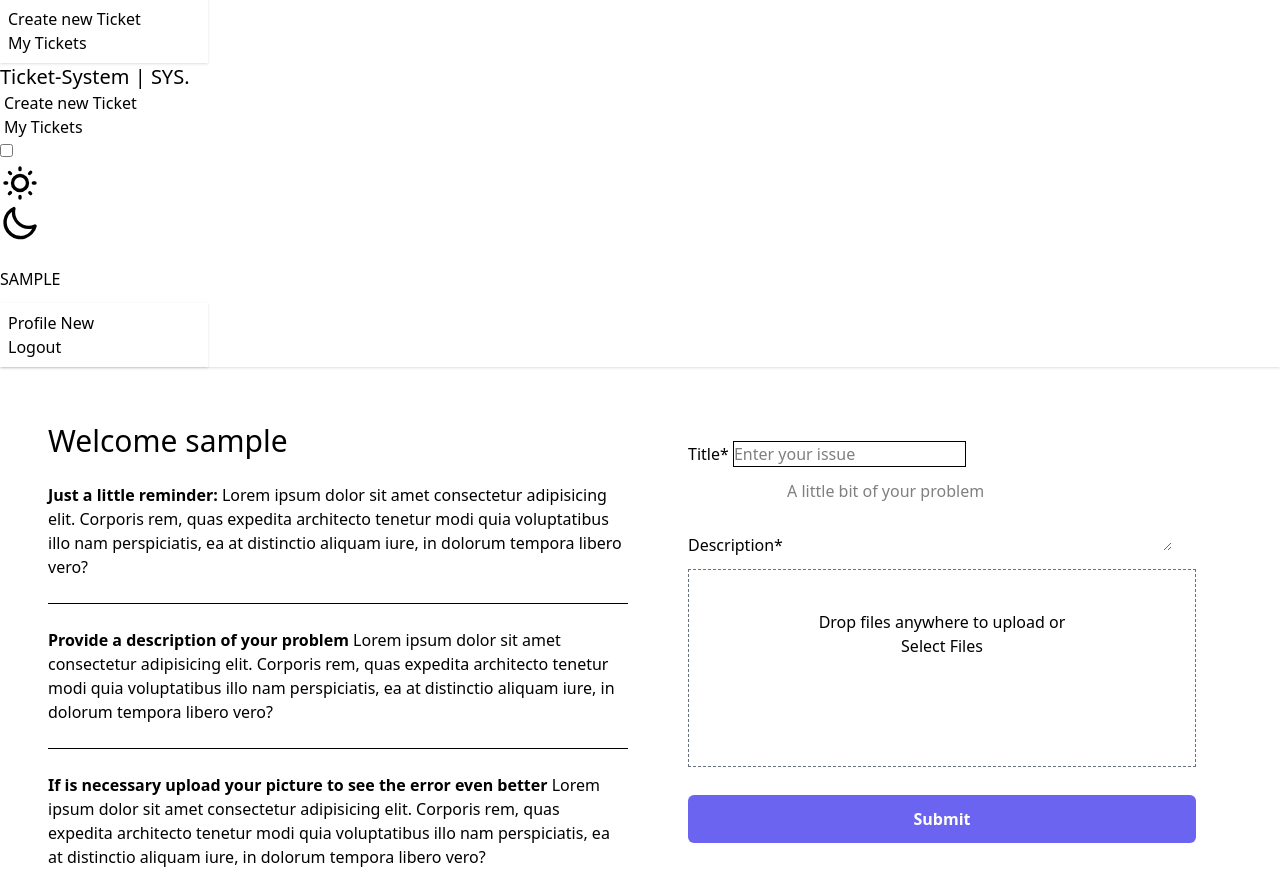
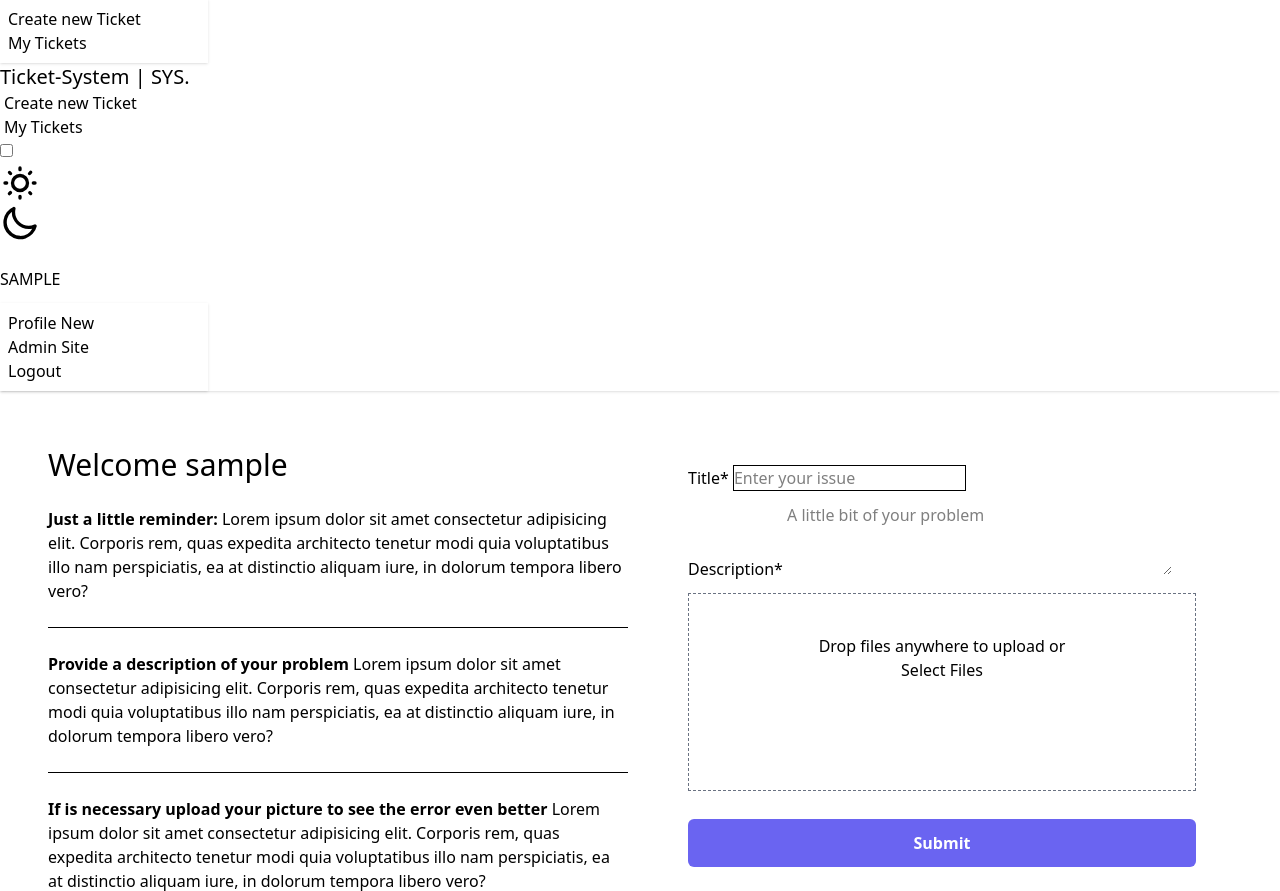
Before and after one commit to Alejgl04/ticket-system, a Django app: page /dashboard in a window 1280 px wide. Shown: the part 13-904 px from the top of the page. Before the commit the page ends 880 px from the top, so only its background shows below. Run offline with Django 5.2, Linux system fonts and the light colour scheme; the visitor is signed in with stand-in values (Sample User, id 1); some libraries are stand-ins or nearby versions.

Commit message:
admin site url

```diff
--- a/ticket/templates/navbar.html
+++ b/ticket/templates/navbar.html
@@ -64,7 +64,13 @@
             <span class="badge">New</span>
           </a>
         </li>
-        <li><a type="button" href="{% url 'sign-out' %}">Logout</a></li>
+        {% if user.is_authenticated and user.is_staff %}
+
+          <li><a type="button" href="{% url 'admin:index' %}">Admin Site</a></li>
+
+        {% endif %}
+
+          <li><a type="button" href="{% url 'sign-out' %}">Logout</a></li>
       </ul>
     </div>
     {% endif %}
```
